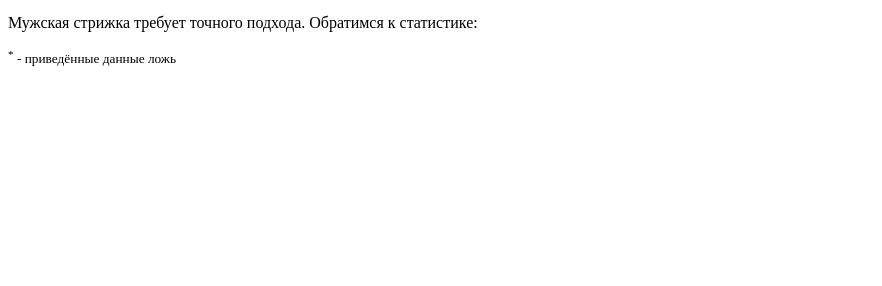
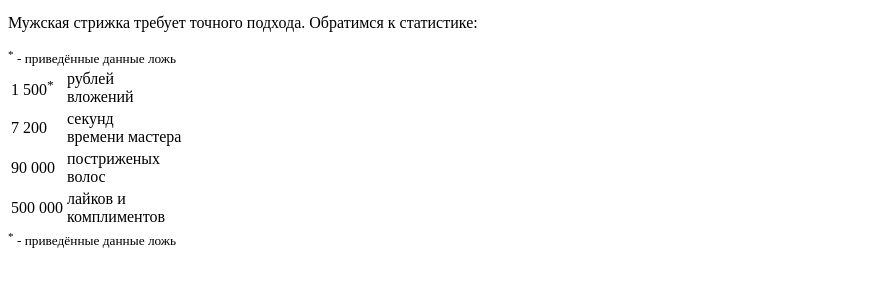
Before and after one commit to espavoru/Barbershop-21, a website: page source/index.html in a window 1280 px wide. Shown: the part 316-602 px from the top of the page, without its empty margins (0-882 px from the left). Drawn offline with Linux system fonts and the light colour scheme.

Commit message:
Add Stats list

```diff
--- a/source/index.html
+++ b/source/index.html
@@ -43,6 +43,28 @@
       </header>
       <!-- /.stats__header -->
 
+      <table class="stats__list">
+        <tr>
+          <td class="stats__value">1 500<sup>*</sup></td>
+          <td class="stats__field">рублей<br> вложений</td>
+        </tr>
+        <tr>
+          <td class="stats__value">7 200</td>
+          <td class="stats__field">секунд<br> времени мастера</td>
+        </tr>
+        <tr>
+          <td class="stats__value">90 000</td>
+          <td class="stats__field">постриженых<br> волос</td>
+        </tr>
+        <tr>
+          <td class="stats__value">500 000</td>
+          <td class="stats__field">лайков и<br> комплиментов</td>
+        </tr>
+      </table>
+      <!-- /.stats__list -->
+
+      <small class="stats__legend stats__legend--bottom"><sup>*</sup> - приведённые данные ложь</small>
+
     </section>
     <!-- /.stats -->
   </main>
```
